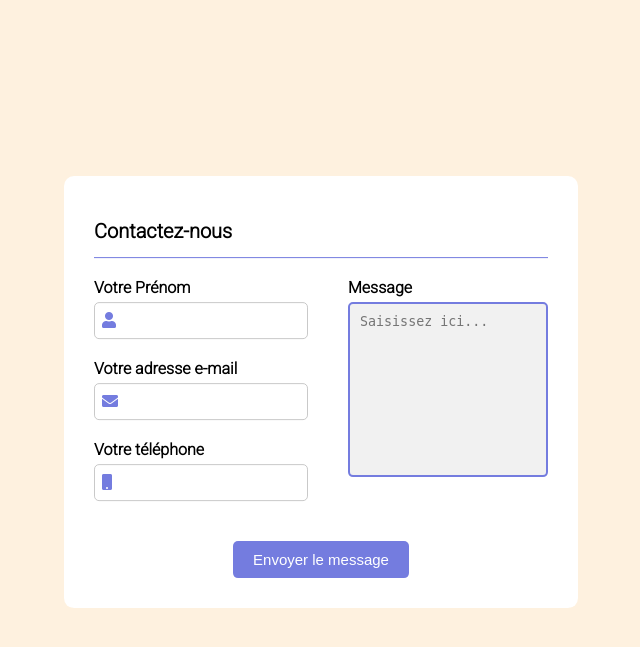
After one commit to CYPE-FR/cype, a PHP site: page /FORM.HTML in a window 1280 px wide. The commit adds this page. Shown: the top 647 px of the page, without its empty margins (319-959 px from the left). Run offline with PHP 8.4, Linux system fonts and the light colour scheme; some libraries are stand-ins or nearby versions.

Commit message:
version v5 en cour

```diff
--- /dev/null
+++ b/FORM.CSS
@@ -0,0 +1,89 @@
+@import url("https://fonts.googleapis.com/css2?family=Roboto:wght@300&display=swap");
+
+body {
+  margin: 0px;
+  padding: 0px;
+  background-color: #fef1df;
+  position: absolute;
+  top: 50%;
+  left: 50%;
+  transform: translate(-50%, -50%);
+  font-family: "Roboto", sans-serif;
+  font-weight: bold;
+}
+
+form {
+  padding: 30px;
+  background-color: white;
+  border-radius: 10px;
+}
+form h1 {
+  font-size: 20px;
+}
+form .separation {
+  width: 100%;
+  height: 1px;
+  background-color: #747cdf;
+}
+form .corps-formulaire {
+  display: flex;
+  flex-wrap: wrap;
+  margin-bottom: 30px;
+}
+form .corps-formulaire .groupe {
+  position: relative; /* Pour mettre positionner l’élément dans le flux normal de la page */
+  margin-top: 20px;
+  display: flex;
+  flex-direction: column;
+}
+form .corps-formulaire .gauche .groupe input {
+  margin-top: 5px;
+  padding: 10px 5px 10px 30px;
+  border: 1px solid #c9c9c9;
+  outline-color: #747cdf;
+  border-radius: 5px;
+}
+form .corps-formulaire .gauche .groupe i {
+  position: absolute; /* positionné par rapport à son parent le plus proche positionné */
+  left: 0;
+  top: 25px;
+  padding: 9px 8px;
+  color: #747cdf;
+}
+form .corps-formulaire .droite {
+  margin-left: 40px;
+}
+form .corps-formulaire .droite .groupe {
+  height: 100%;
+}
+form .corps-formulaire .droite .groupe textarea {
+  margin-top: 5px;
+  padding: 10px;
+  background-color: #f1f1f1;
+  border: 2px solid #747cdf;
+  outline: none;
+  border-radius: 5px;
+  resize: none;
+  height: 72%;
+}
+form .pied-formulaire button {
+  margin-top: 10px;
+  background-color: #747cdf;
+  color: white;
+  font-size: 15px;
+  border: none;
+  padding: 10px 20px;
+  border-radius: 5px;
+  outline: none;
+  cursor: pointer;
+  transition: transform 0.5s;
+}
+form .pied-formulaire button:hover {
+  transform: scale(1.05);
+}
+
+@media screen and (max-width: 920px) {
+  form .corps-formulaire .droite {
+    margin-left: 0px;
+  }
+}
--- /dev/null
+++ b/FORM.HTML
@@ -0,0 +1,49 @@
+<html lang="fr">
+  <head>
+    <meta charset="UTF-8" />
+    <meta name="viewport" content="width=device-width, initial-scale=1.0" />
+    <meta http-equiv="X-UA-Compatible" content="ie=edge" />
+    <title>Comment Créer un beau Formulaire de Contact en HTML & CSS</title>
+    <link rel="stylesheet" href="FORM.CSS" />
+    <link
+      href="https://cdnjs.cloudflare.com/ajax/libs/font-awesome/5.13.0/css/all.min.css"
+      rel="stylesheet"
+    />
+  </head>
+  <body>
+    <form>
+      <h1>Contactez-nous</h1>
+      <div class="separation"></div>
+      <div class="corps-formulaire">
+        <div class="gauche">
+          <div class="groupe">
+            <label>Votre Prénom</label>
+            <input type="text" autocomplete="off" />
+            <i class="fas fa-user"></i>
+          </div>
+          <div class="groupe">
+            <label>Votre adresse e-mail</label>
+            <input type="text" autocomplete="off" />
+            <i class="fas fa-envelope"></i>
+          </div>
+          <div class="groupe">
+            <label>Votre téléphone</label>
+            <input type="text" autocomplete="off" />
+            <i class="fas fa-mobile"></i>
+          </div>
+        </div>
+
+        <div class="droite">
+          <div class="groupe">
+            <label>Message</label>
+            <textarea placeholder="Saisissez ici..."></textarea>
+          </div>
+        </div>
+      </div>
+
+      <div class="pied-formulaire" align="center">
+        <button>Envoyer le message</button>
+      </div>
+    </form>
+  </body>
+</html>
--- a/contact.php
+++ b/contact.php
@@ -1,5 +1,5 @@
 <?php
-header('Location: index.php');
+header('Location: index.html#contact');
     //si le formulaire a été soumis
     if(isset($_POST["p_message"])){
         $message = "Ce message vous a été envoyé via la page contact du site vitrine
--- a/css/cype.css
+++ b/css/cype.css
@@ -577,12 +577,13 @@ h3 {
 }
 
 .game:hover .more__info {
+    font-family: "Roboto", sans-serif;
     text-align: center;
     font-weight: bold;
     font-size: large;
     z-index: 100;
     margin-top: 50px;
-    background: rgb(129, 100, 100);
+    background: rgb(84, 77, 77);
     color: white;
     opacity: 1;
     -webkit-transition: opacity 150ms linear, -webkit-transform 250ms ease;
```
Also changed, not shown: index.html (+2 -16 lines), index.php (+54 -53 lines).
